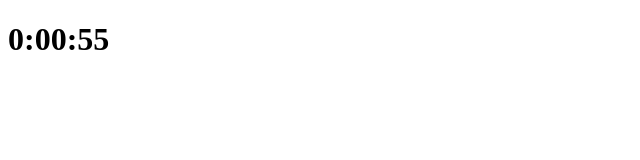
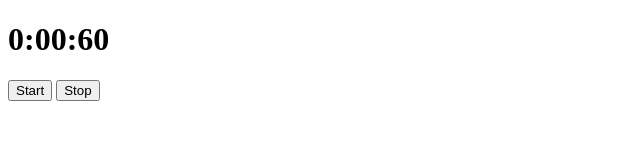
Before and after one commit to ktfth/cronos, a plain HTML site: page index.html in a window 1280 px wide. Shown: the whole page, without its empty margins (0-640 px from the left). Drawn offline with Linux system fonts and the light colour scheme.

Commit message:
Control the time regression

```diff
--- a/index.html
+++ b/index.html
@@ -6,14 +6,18 @@
   </head>
   <body>
     <h1 id="cronos-trigger">0:00:00</h1>
+    <button type="button" name="start-cronos-trigger" onclick="startCronosTrigger()">Start</button>
+    <button type="button" name="stop-cronos-trigger" onclick="stopCronosTrigger()">Stop</button>
   </body>
   <script type="text/javascript">
     const cronosTrigger = document.getElementById('cronos-trigger');
     let timeLapse = 1000 * 60;
+    let trigger = null;
 
     cronosTrigger.innerHTML = '0:00:60';
 
-    const trigger = setInterval(() => {
+    function startCronosTrigger() {
+      trigger = setInterval(() => {
         if (timeLapse >= 0) {
           cronosTrigger.innerHTML =
             cronosTrigger.innerHTML
@@ -32,5 +36,12 @@
         }
         timeLapse -= 1000;
       }, 1000);
+      return trigger;
+    }
+
+    function stopCronosTrigger() {
+      clearInterval(trigger);
+      trigger = null;
+    }
   </script>
 </html>
```
Lines whose indentation alone changed are shown as unchanged.
